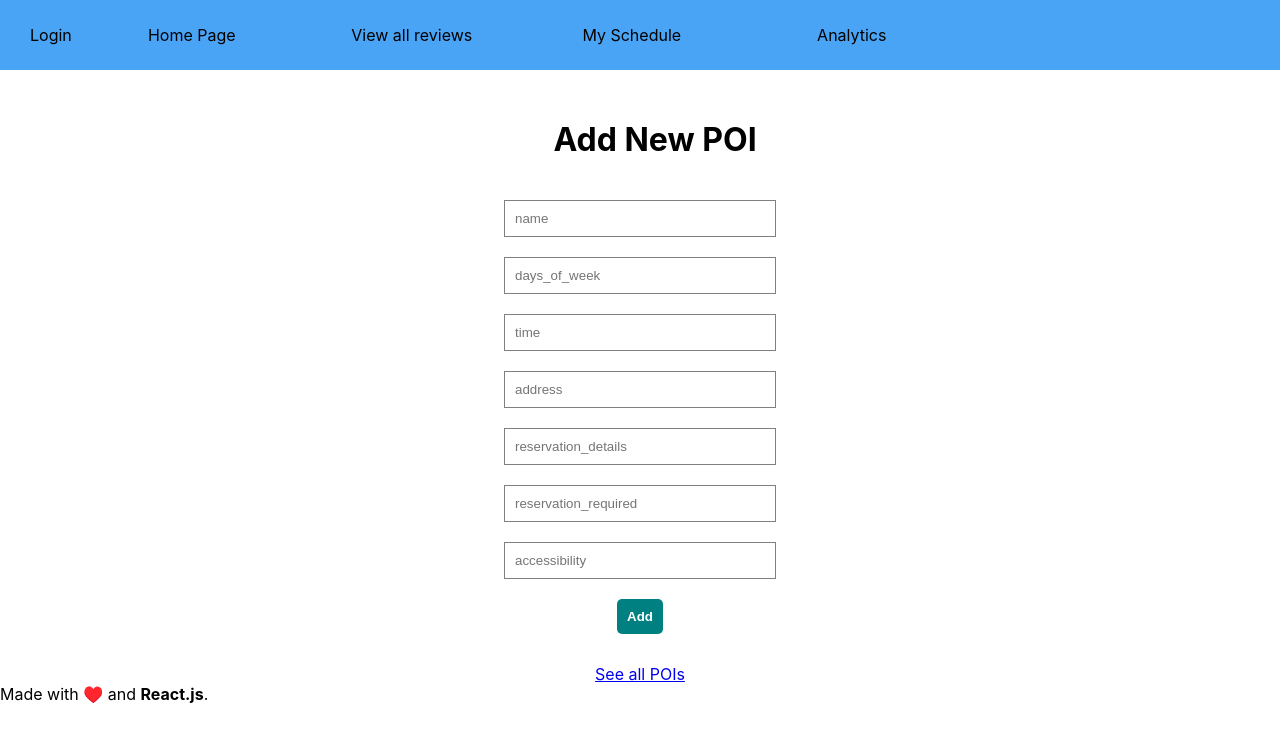
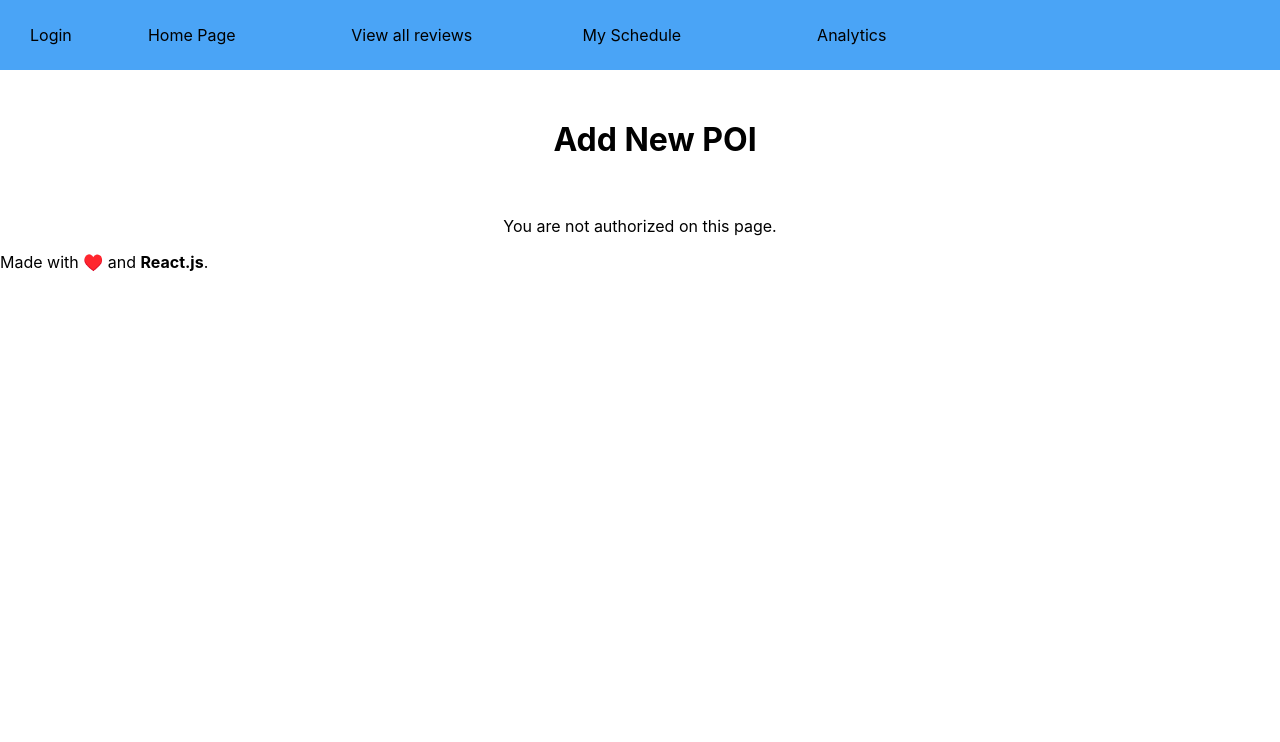
Before and after one commit to nettlespike/trip-planner, a React (Create React App) app in the folder client/: page /add in a window 1280 px wide. Shown: the top 742 px of the page. Built offline with nearby package versions, Linux system fonts and the light colour scheme.

Commit message:
Restricted access for customers

```diff
--- a/client/src/pages/admin/Add.jsx
+++ b/client/src/pages/admin/Add.jsx
@@ -1,6 +1,7 @@
 import axios from "axios";
-import React, { useState } from "react";
+import React, { useState, useContext } from "react";
 import { Link, useNavigate } from "react-router-dom";
+import { AuthContext } from "../../context/authContext";
 
 const Add = () => {
   const [poi, setPoi] = useState({
@@ -14,7 +15,7 @@ const Add = () => {
     accessibility: "",
   });
   const [error, setError] = useState(false)
-
+  const { currentUser } = useContext(AuthContext);
   const navigate = useNavigate();
 
   const handleChange = (e) => {
@@ -35,6 +36,8 @@ const Add = () => {
   return (
     <div className="form">
       <h1>Add New POI</h1>
+      {currentUser?.isAdmin ?
+        <div>
           <input type="text" placeholder="name" name="name" onChange={handleChange}/>
           <input type="text" placeholder="days_of_week" name="days_of_week" onChange={handleChange}/>
           <input type="text" placeholder="time" name="time" onChange={handleChange}/>
@@ -46,6 +49,9 @@ const Add = () => {
           {error && "Something went wrong!"}
           <Link to="/">See all POIs</Link>
         </div>
+        : <p>You are not authorized on this page.</p>
+      }
+    </div>
   );
 };
 
--- a/client/src/pages/admin/Pois.jsx
+++ b/client/src/pages/admin/Pois.jsx
@@ -1,10 +1,13 @@
 import axios from "axios";
-import React, { useEffect, useState, useRef } from "react";
+import React, { useEffect, useState, useRef, useContext } from "react";
 import { Link } from "react-router-dom";
 import Dialog from "../customer/Dialog";
+import { AuthContext } from "../../context/authContext";
+
 
 const Pois = () => {
   const [pois, setPois] = useState([]);
+  const { currentUser } = useContext(AuthContext);
 
   const [dialog, setDialog] = useState({
     message: "",
@@ -64,6 +67,8 @@ const Pois = () => {
   return (
     <div>
       <h1>Trip Planner</h1>
+      {currentUser?.isAdmin ?
+      <div>
         <div className="pois">
           {pois.map((poi) => (
             <div key={poi.pid} className="row">
@@ -102,6 +107,9 @@ const Pois = () => {
           </Link>
         </button>
       </div>
+    : <p>You are not authorized on this page.</p>
+    }
+    </div>
   );
 };
 
--- a/client/src/pages/admin/Update.jsx
+++ b/client/src/pages/admin/Update.jsx
@@ -1,12 +1,14 @@
 import axios from "axios";
-import React, { useState } from "react";
+import React, { useState, useContext } from "react";
 import { Link, useLocation, useNavigate } from "react-router-dom";
+import { AuthContext } from "../../context/authContext";
 
 const Update = () => {
 
   const navigate = useNavigate();
   const location = useLocation();
   const [error, setError] = useState(false)
+  const { currentUser } = useContext(AuthContext);
   const [poi, setPoi] = useState({
     pid: null,
     name: "",
@@ -38,9 +40,9 @@ const Update = () => {
 
   return (
       <div className="form">
-
           <h1>Update the POI</h1>
-
+          {currentUser?.isAdmin ?
+            <div className="form">
               <input type="text" placeholder="Restaurant name" name="name" onChange={handleChange}/>
               <input type="text" placeholder="time" name="time" onChange={handleChange}/>
               <input type="text" placeholder="address" name="address" onChange={handleChange}/>
@@ -51,7 +53,9 @@ const Update = () => {
               <button onClick={handleClick}>Update</button>
               {error && "Something went wrong!"}
               <Link to="/">See all POIs</Link>
-
+            </div>
+            : <p>You are not authorized on this page.</p>
+          }
       </div>
   );
 };
--- a/client/src/pages/admin/ViewPassword.jsx
+++ b/client/src/pages/admin/ViewPassword.jsx
@@ -1,8 +1,10 @@
 import axios from "axios";
-import React, { useEffect, useState } from "react";
+import React, { useEffect, useState, useContext } from "react";
+import { AuthContext } from "../../context/authContext";
 
 const Password = () => {
   const [user, setUser] = useState([]);
+  const { currentUser } = useContext(AuthContext);
 
   useEffect(() => {
     const fetchAllUsers = async () => {
@@ -19,6 +21,7 @@ const Password = () => {
   return (
     <div>
       <h1>Users</h1>
+      {currentUser?.isAdmin ?
         <div className="pois">
           {user.map((user) => (
             <div key={user.uid} className="row">
@@ -33,6 +36,8 @@ const Password = () => {
             </div>
           ))}
         </div>
+        : <p>You are not authorized on this page.</p>
+      }
     </div>
   );
 };
```
Lines whose indentation alone changed are shown as unchanged.
